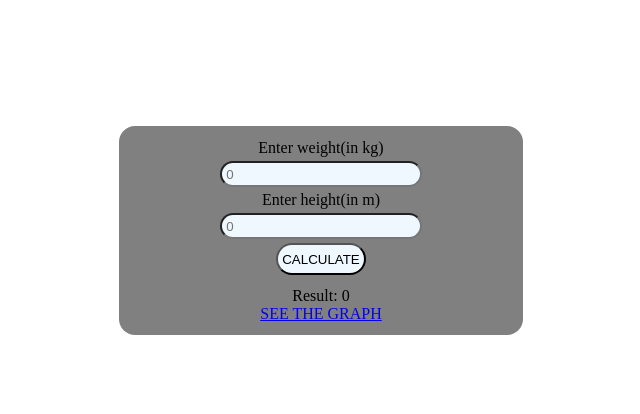
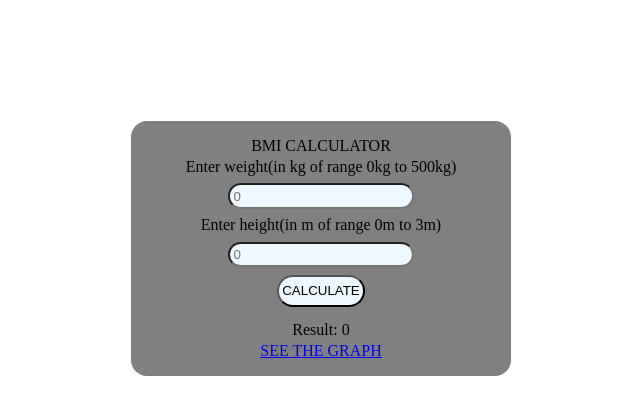
Before and after one commit to rohitnohwar/graphbmi, a React (Create React App) app in the folder client/: page / in a window 1280 px wide. Shown: the top 414 px of the page, without its empty margins (319-959 px from the left). Built offline with nearby package versions, Linux system fonts and the light colour scheme.

Commit message:
make it better

```diff
--- a/client/src/Main.js
+++ b/client/src/Main.js
@@ -38,10 +38,11 @@ function Main(){
 
     return <div class="main-div">
     <form action="/entry" method="POST" class="main">
-    <div>Enter weight(in kg)</div>
-    <div><input name="weight" type="number" step="any" onChange={handleChange} placeholder="0" required></input></div>
-    <div>Enter height(in m)</div>
-    <div><input name="height" type="number" step="any" onChange={handleChange} placeholder="0" required></input></div>
+    <div>BMI CALCULATOR</div>
+    <div>Enter weight(in kg of range 0kg to 500kg)</div>
+    <div><input name="weight" type="number" step="any" onChange={handleChange} placeholder="0" min="0" max="500" required></input></div>
+    <div>Enter height(in m of range 0m to 3m)</div>
+    <div><input name="height" type="number" step="any" onChange={handleChange} placeholder="0" min="0" max="3" required></input></div>
     <div><button type="submit" class="reg-button" onClick={handleClick}>CALCULATE</button></div>
     <div>Result: {result}</div>
     <div><Link to="/graph">SEE THE GRAPH</Link></div>
--- a/client/src/main.css
+++ b/client/src/main.css
@@ -27,3 +27,7 @@ button{
     border-radius: 1rem;
     margin-bottom: 3%;
 }
+
+div{
+    margin:1%;
+}
```
